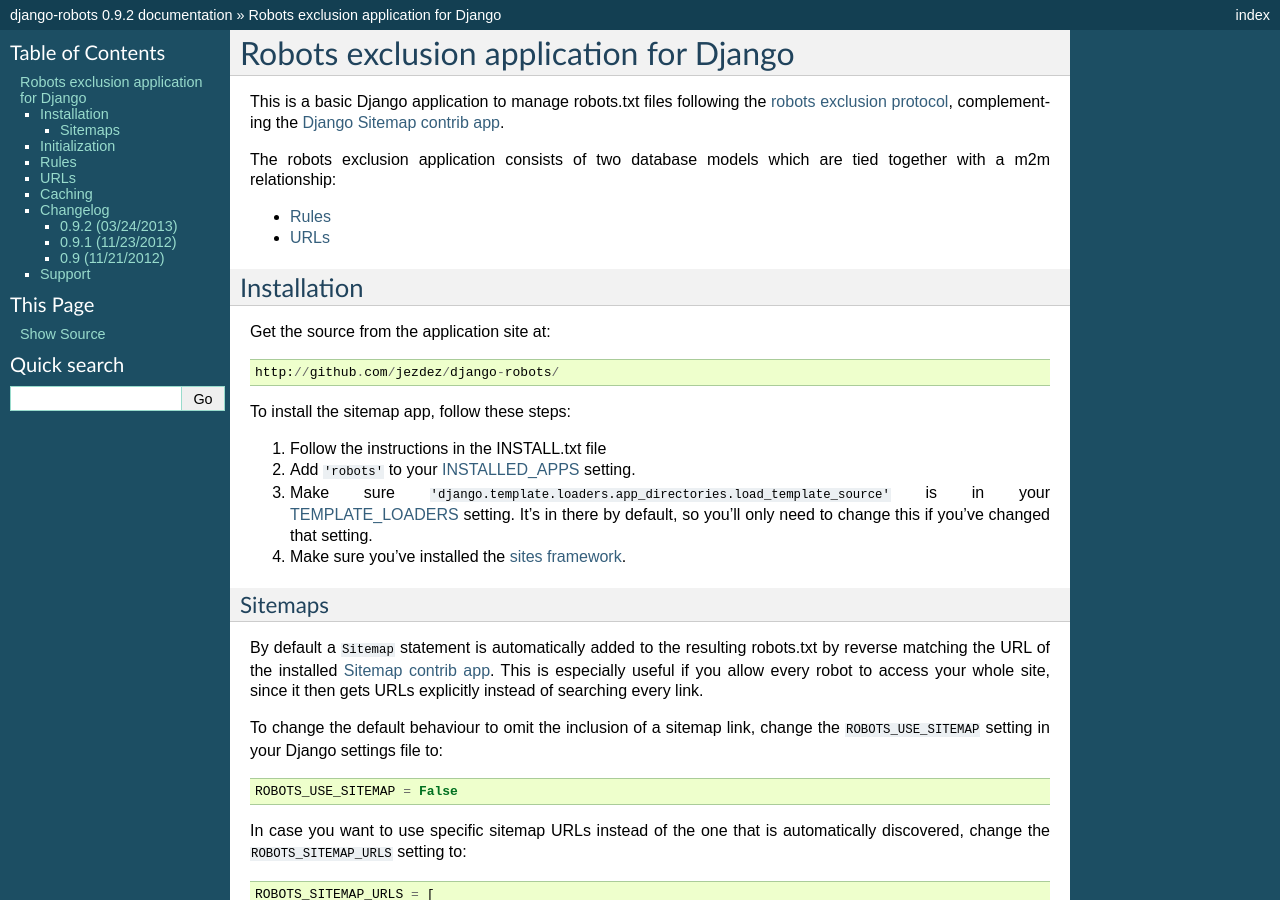
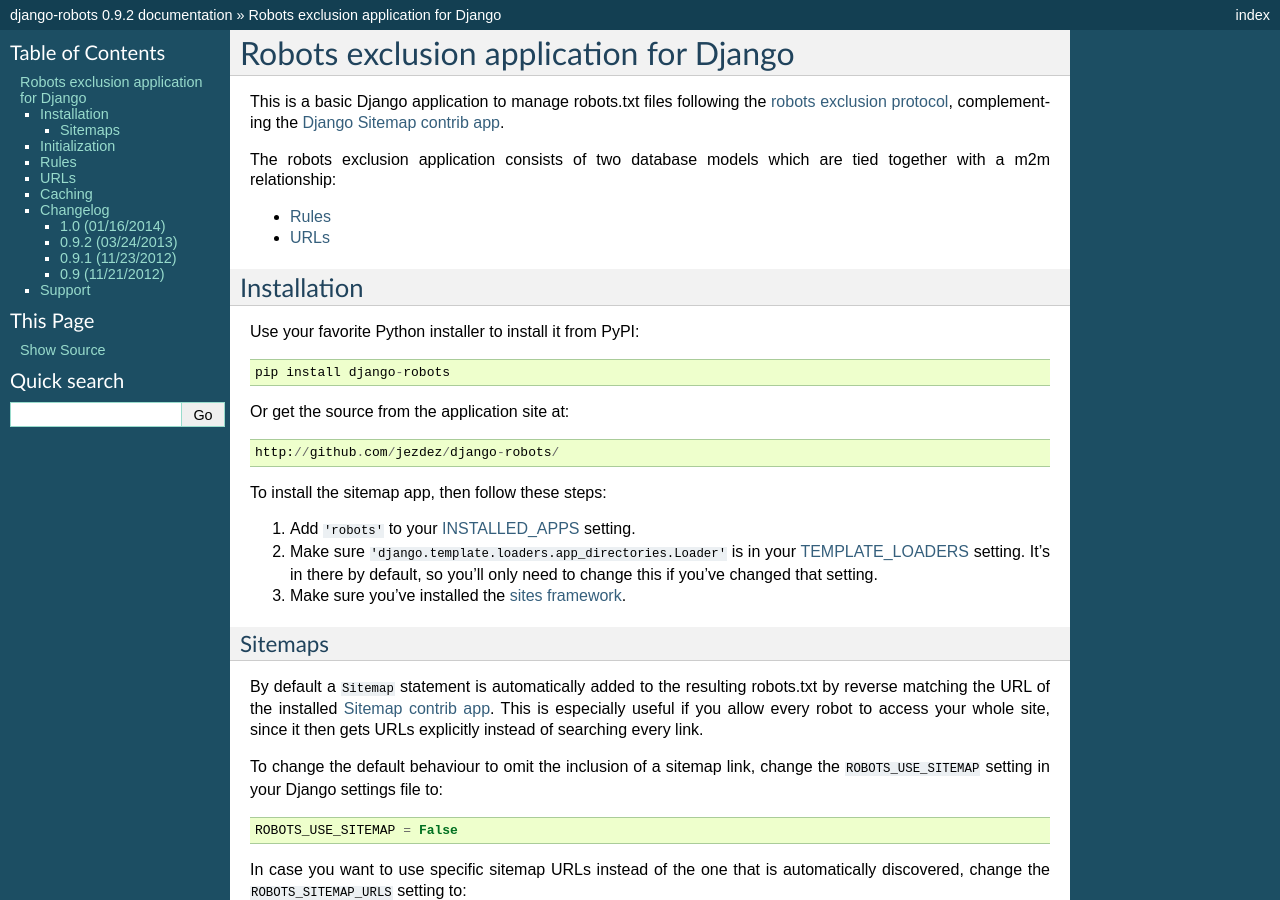
Before and after one commit to jazzband/django-robots, a Sphinx documentation site: the page built from docs/index.txt, in a window 1280 px wide and 900 px high. Built offline with Sphinx 7.4.7, drawn with Linux system fonts in a browser that asks for light colours; some of the changed text lies outside the part shown.

```diff
--- a/docs/conf.py
+++ b/docs/conf.py
@@ -41,7 +41,7 @@ master_doc = 'index'
 
 # General information about the project.
 project = u'django-robots'
-copyright = u'2012, Jannis Leidel'
+copyright = u'2008-2014, Jannis Leidel'
 
 # The version info for the project you're documenting, acts as replacement for
 # |version| and |release|, also used in various other places throughout the
--- a/docs/index.txt
+++ b/docs/index.txt
@@ -16,18 +16,21 @@ tied together with a m2m relationship:
 Installation
 ============
 
-Get the source from the application site at::
+Use your favorite Python installer to install it from PyPI::
+
+    pip install django-robots
+
+Or get the source from the application site at::
 
     http://github.com/jezdez/django-robots/
 
-To install the sitemap app, follow these steps:
+To install the sitemap app, then follow these steps:
 
-1. Follow the instructions in the INSTALL.txt file
-2. Add ``'robots'`` to your INSTALLED_APPS_ setting.
-3. Make sure ``'django.template.loaders.app_directories.load_template_source'``
+1. Add ``'robots'`` to your INSTALLED_APPS_ setting.
+2. Make sure ``'django.template.loaders.app_directories.Loader'``
    is in your TEMPLATE_LOADERS_ setting. It's in there by default, so
    you'll only need to change this if you've changed that setting.
-4. Make sure you've installed the `sites framework`_.
+3. Make sure you've installed the `sites framework`_.
 
 .. _INSTALLED_APPS: http://docs.djangoproject.com/en/dev/ref/settings/#installed-apps
 .. _TEMPLATE_LOADERS: http://docs.djangoproject.com/en/dev/ref/settings/#template-loaders
@@ -125,6 +128,14 @@ The default value is ``None`` (no caching).
 Changelog
 =========
 
+1.0 (01/16/2014)
+----------------
+
+- *BACKWARDS-INCOMPATIBLE* change: The default behaviour of this app has
+  changed to **allow all bots** from the previous opposite behavior.
+
+- Fixed some backward compatibility issues.
+
 0.9.2 (03/24/2013)
 ------------------
 
--- a/setup.py
+++ b/setup.py
@@ -33,7 +33,7 @@ setup(
         ],
     },
     classifiers=[
-      'Development Status :: 4 - Beta',
+      'Development Status :: 5 - Production/Stable',
       'Environment :: Web Environment',
       'Intended Audience :: Developers',
       'License :: OSI Approved :: BSD License',
```
Also changed, not shown: INSTALL.txt (deleted, +0 -15 lines), LICENSE.txt, 1 other file.
